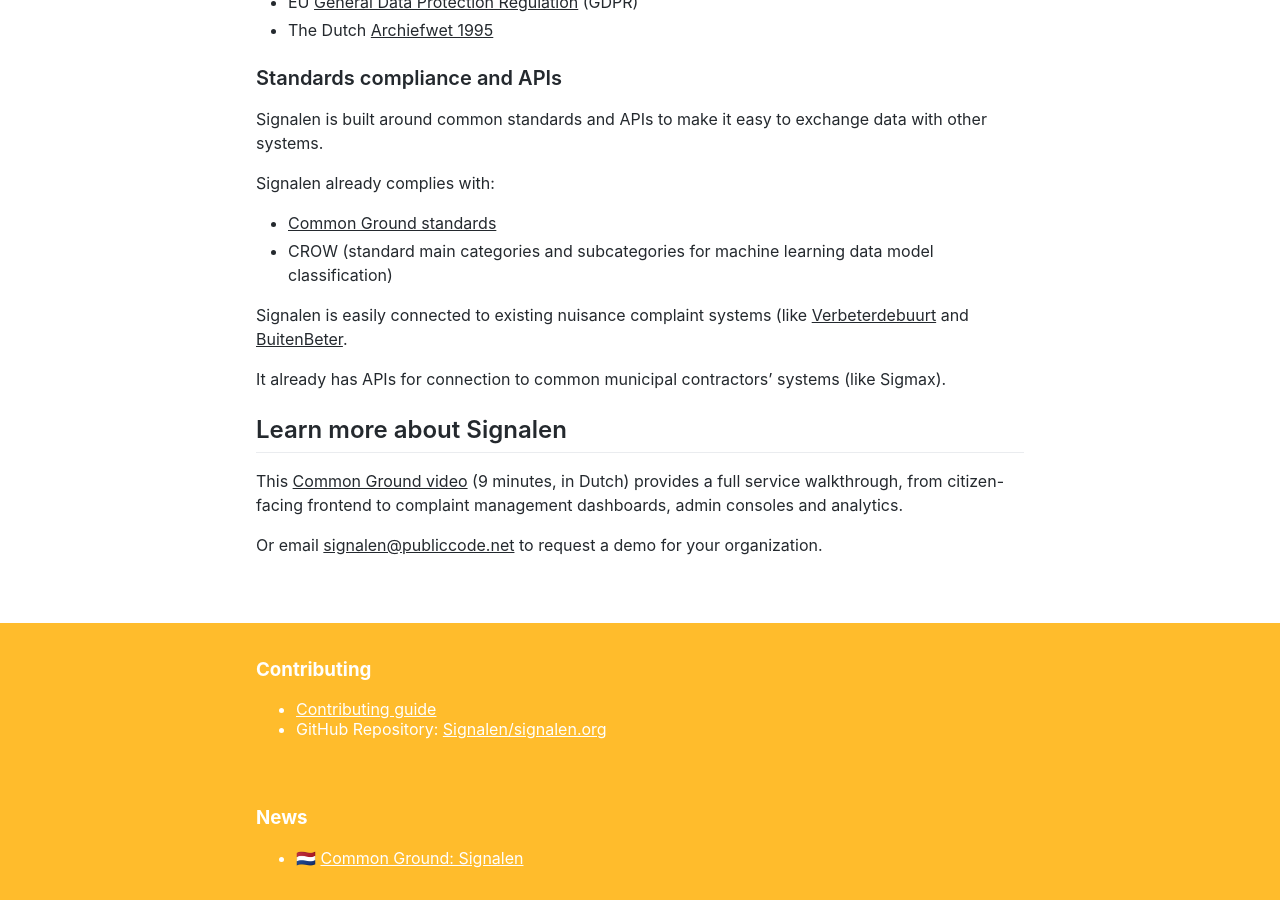
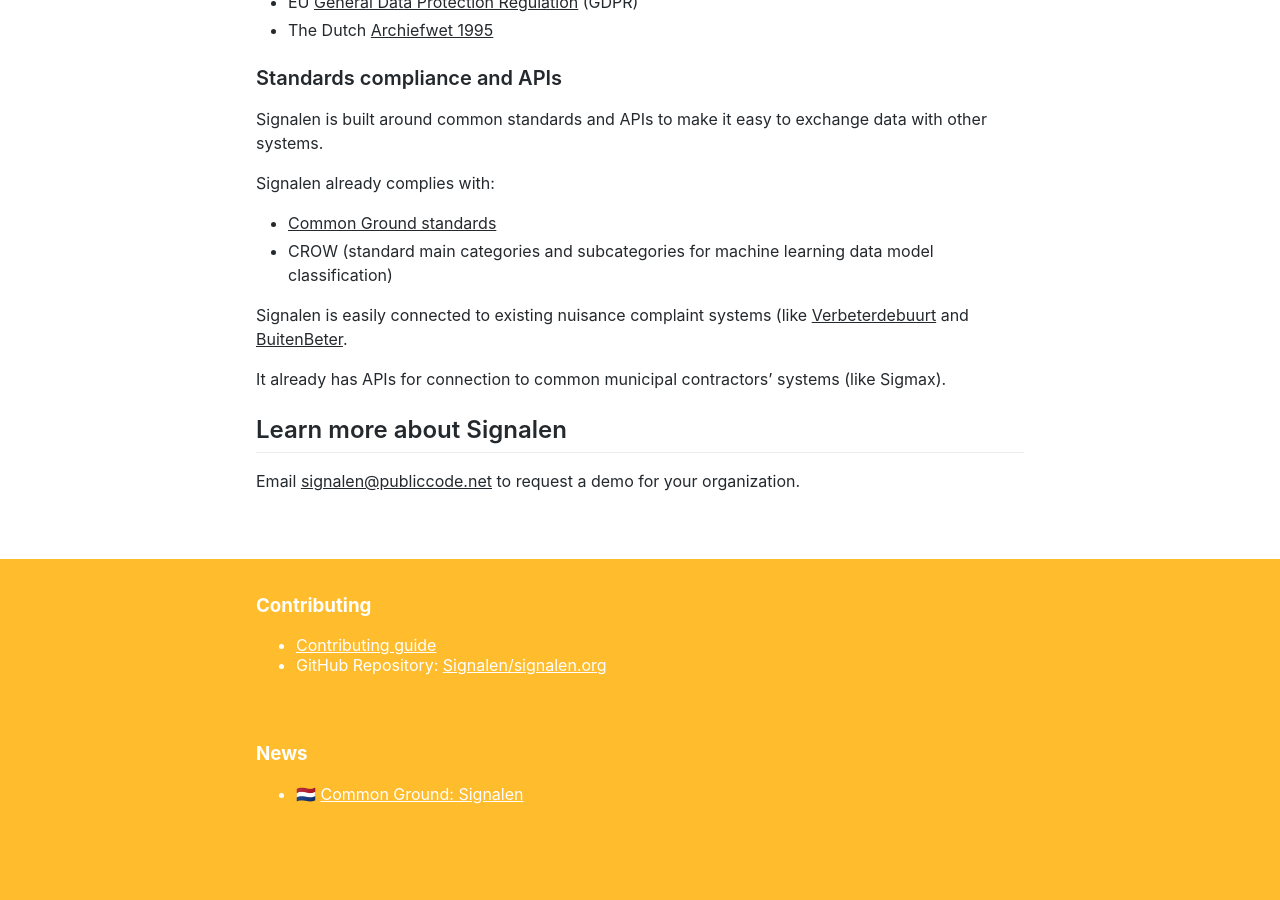
Before and after one commit to Signalen/signalen.org, a Jekyll site: the page built from civil-servants.md, in a window 1280 px wide and 900 px high, scrolled down 1097 px. Built offline with Jekyll 4.4.1, drawn with Linux system fonts in a browser that asks for light colours; some web fonts are replaced; our own code applies the rules of GitHub Pages for plain Markdown files; after the commit the page ends 1933 px from its top, so only the background shows below that.

Commit message:
Remove hidden Vimeo video link
Co-Authored-By: Boris van Hoytema <boris@publiccode.net>

```diff
--- a/civil-servants.md
+++ b/civil-servants.md
@@ -45,6 +45,4 @@ It already has APIs for connection to common municipal contractors' systems (lik
 
 ## Learn more about Signalen
 
-This [Common Ground video](https://vimeo.com/389843091/b2d06ebfc0) (9 minutes, in Dutch) provides a full service walkthrough, from citizen-facing frontend to complaint management dashboards, admin consoles and analytics.
-
-Or email <signalen@publiccode.net> to request a demo for your organization.
+Email <signalen@publiccode.net> to request a demo for your organization.
```
